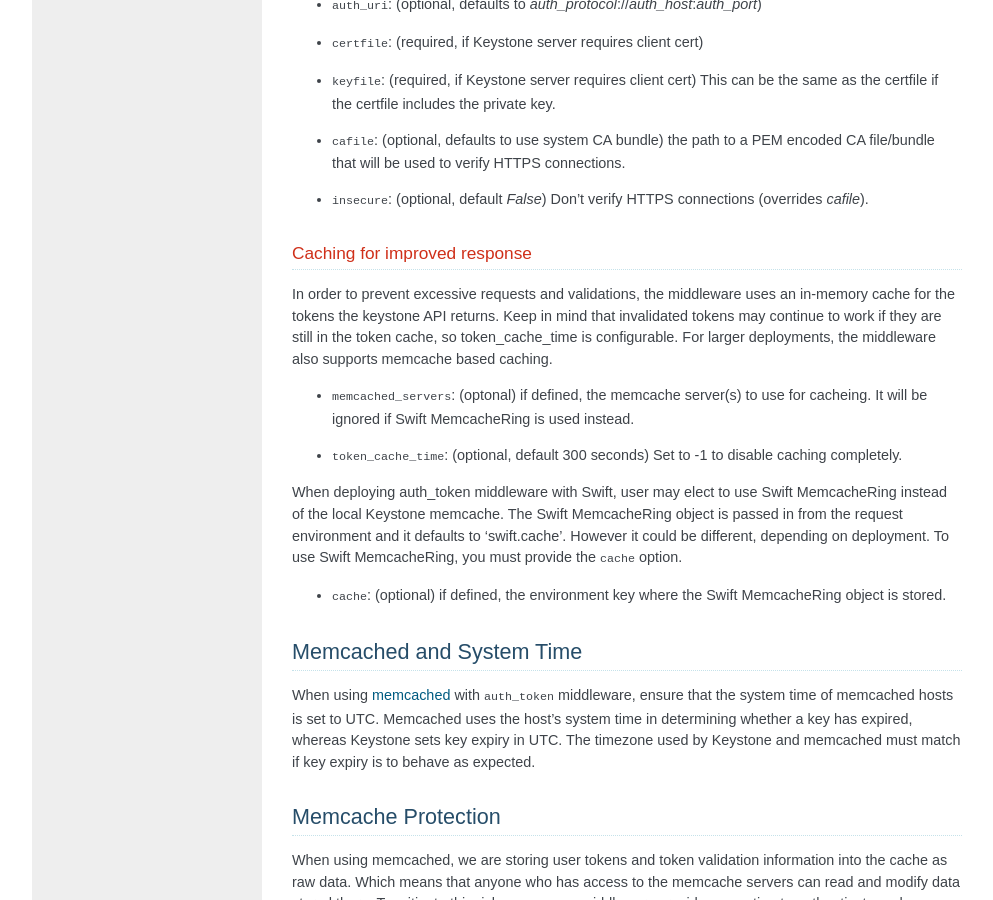
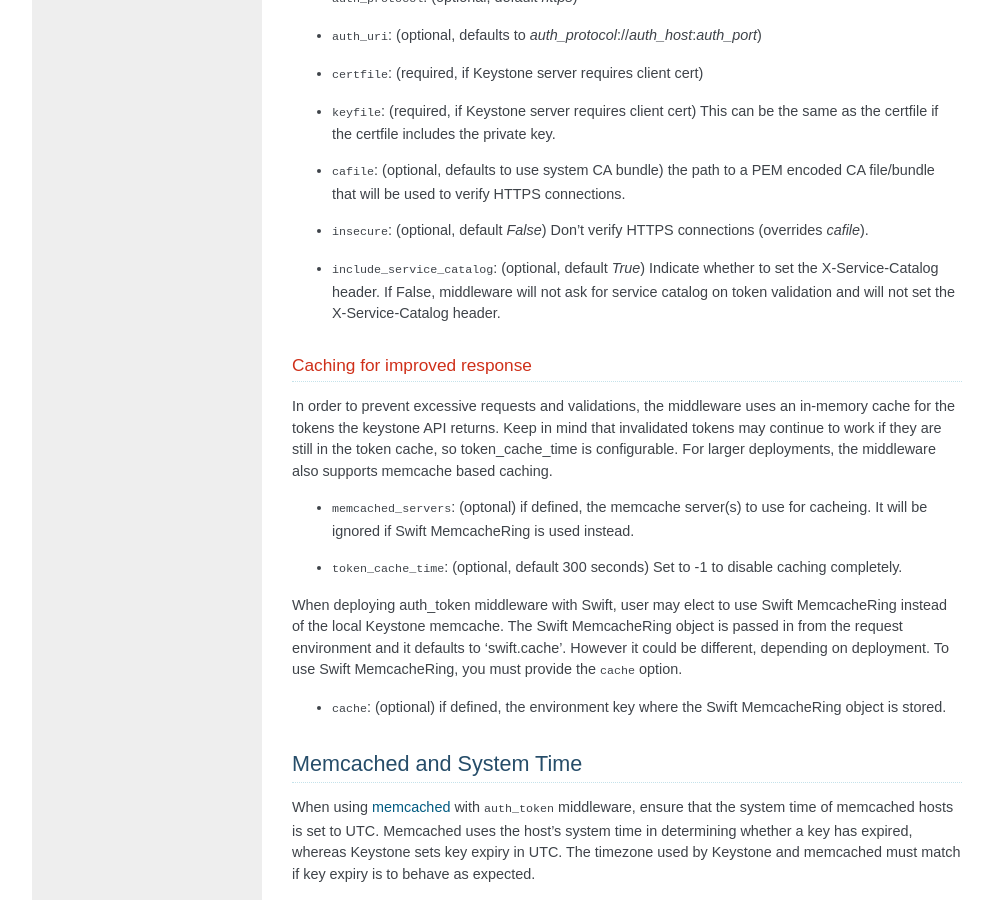
Before and after one commit to openstack/keystonemiddleware, a Sphinx documentation site: the page built from source/middlewarearchitecture.rst, in a window 1280 px wide and 900 px high, scrolled down 3445 px. Shown: the whole window, without its empty margins (128-1121 px from the left). Built offline with Sphinx 7.4.7, drawn with Linux system fonts in a browser that asks for light colours; pages that are not in the unit, such as notebooks, are missing from menus; the version number could not be read and is left out; some of the changed text lies outside the part shown.

Commit message:
Opt-out of service catalog
Introducing a config option 'include_service_catalog' to indicate whether
service catalog is needed. If the 'include_service_catalog' option is set to
False, middleware will not ask for service catalog on token validation and will
not set the X-Service-Catalog header.

This option is backward compatible as it is default to True.

DocImpact
Fixed bug 1228317

Change-Id: Id8c410a7ae0443ac425d20cb9c6a24ee5bb2cb8d

```diff
--- a/source/middlewarearchitecture.rst
+++ b/source/middlewarearchitecture.rst
@@ -141,6 +141,8 @@ a WSGI component. Example for the auth_token middleware::
     ;Uncomment next 2 lines if Keystone server is validating client cert
     ;certfile = <path to middleware public cert>
     ;keyfile = <path to middleware private cert>
+    ;Uncomment next line to opt-out of service catalog
+    ;include_service_catalog = False
 
 For services which have separate paste-deploy ini file, auth_token middleware
 can be alternatively configured in [keystone_authtoken] section in the main
@@ -197,6 +199,10 @@ Configuration Options
   encoded CA file/bundle that will be used to verify HTTPS connections.
 * ``insecure``: (optional, default `False`) Don't verify HTTPS connections
   (overrides `cafile`).
+* ``include_service_catalog``: (optional, default `True`) Indicate whether to
+  set the X-Service-Catalog header. If False, middleware will not ask for
+  service catalog on token validation and will not set the X-Service-Catalog
+  header.
 
 Caching for improved response
 -----------------------------
```
